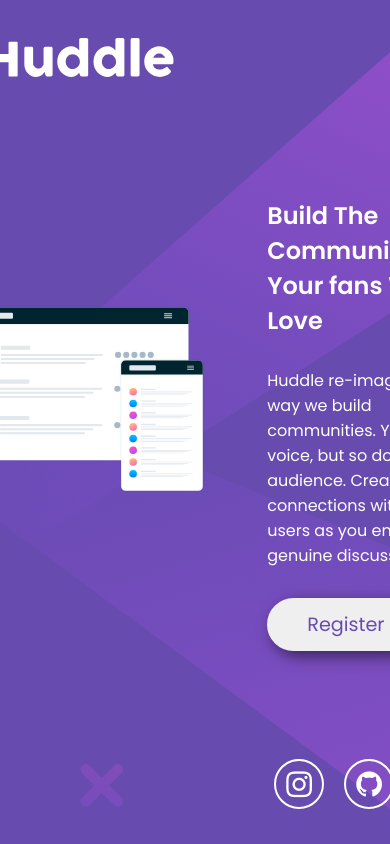
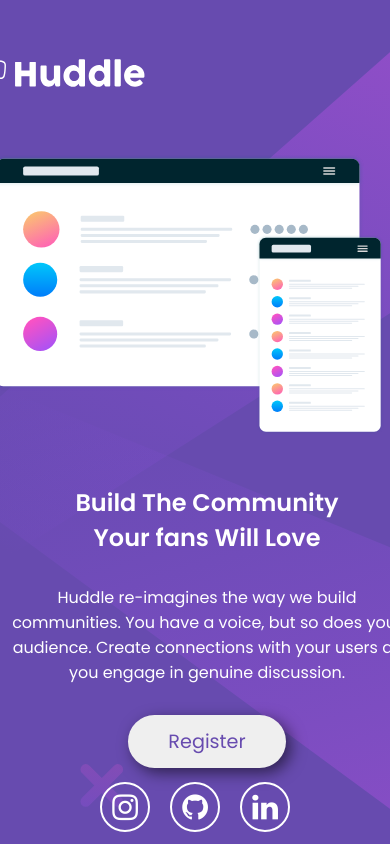
Before and after one commit to svvictorelias/huddle-landing-page, a plain HTML site: page index.html in a window 390 px wide. Shown: the top 844 px of the page. Drawn offline with Linux system fonts and the light colour scheme.

Commit message:
adicionado resposividade inicial

```diff
--- a/style.css
+++ b/style.css
@@ -19,7 +19,9 @@
     align-items: center;
     justify-content: center;
 }
-
+header>img{
+    width: 25%;
+}
 main{
     display: flex;
     justify-content: center;
@@ -59,7 +61,7 @@
 ul{
     display: flex;
     justify-content: right;
-    margin-top: 3rem;
+
 }
 ul li{
     position: relative;
@@ -93,3 +95,32 @@
 ul li a:hover::before{
     border: 2px solid hsl(300, 69%, 71%);
 }
+@media only screen and (max-width: 750px){
+    header{
+        padding: 3rem 2rem;
+    }
+    header>img{
+        width: 40%;
+    }
+    main{
+        flex-direction: column;
+        align-items: center;
+    }
+    .main-img>img{
+        width: 80%;
+    }
+    section{
+        display: flex;
+
+        flex-direction: column;
+        align-items: center;
+        justify-content: center;
+    }
+    section h1, p{
+        width: 400px;
+        text-align: center;
+    }
+    ul{
+        justify-content: center;
+    }
+}
```
Also changed, not shown: index.html (+2 -1 lines).
